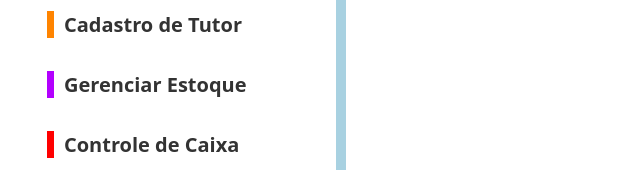
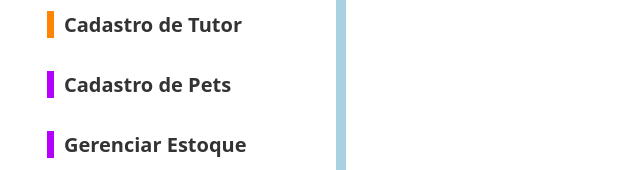
Before and after one commit to ICEI-PUC-Minas-PMGES-TI/pmg-es-2024-1-ti3-9577100-petshop-do-chicao, a React (Create React App) app in the folder Codigo/front/: page /menu in a window 1280 px wide. Shown: the part 430-600 px from the top of the page, without its empty margins (0-640 px from the left). Built offline with nearby package versions, Linux system fonts and the light colour scheme.

Commit message:
#13[code] Ajustes rotaspara  Cadastrar Pets.

```diff
--- a/Codigo/front/src/Pages/Menu/Menu.jsx
+++ b/Codigo/front/src/Pages/Menu/Menu.jsx
@@ -21,8 +21,14 @@ function Menu() {
           </li>
           <li>
             {/* eslint-disable-next-line */}
-            <a id="opCadastroTutor" href="#">
+            <a id="opCadastroTutor" href="http://localhost:3000/clientes">
               Cadastro de Tutor
+            </a>
+          </li>
+          <li>
+            {/* eslint-disable-next-line */}
+            <a id="opGerenciar" href="http://localhost:3000/pets">
+              Cadastro de Pets
             </a>
           </li>
           <li>
--- a/Codigo/front/src/index.js
+++ b/Codigo/front/src/index.js
@@ -3,7 +3,7 @@ import ReactDOM from 'react-dom/client';
 import './index.css';
 import Login from "./Pages/Login/Login";
 import Menu from "./Pages/Menu/Menu";
-import Cadastro_pets from "./Pages/Cadastro pets/Cadastro_pets";
+import CadastroPets from "./Pages/Cadastro pets/Cadastro_pets";
 import ClientForm from './componentes/ClientForm';
 import reportWebVitals from './reportWebVitals';
 import {
@@ -25,7 +25,7 @@ const router = createBrowserRouter([
     },
     {
         path: "/pets",
-        element: <Cadastro_pets />,
+        element: <CadastroPets />,
     }
 ]);
 
```
